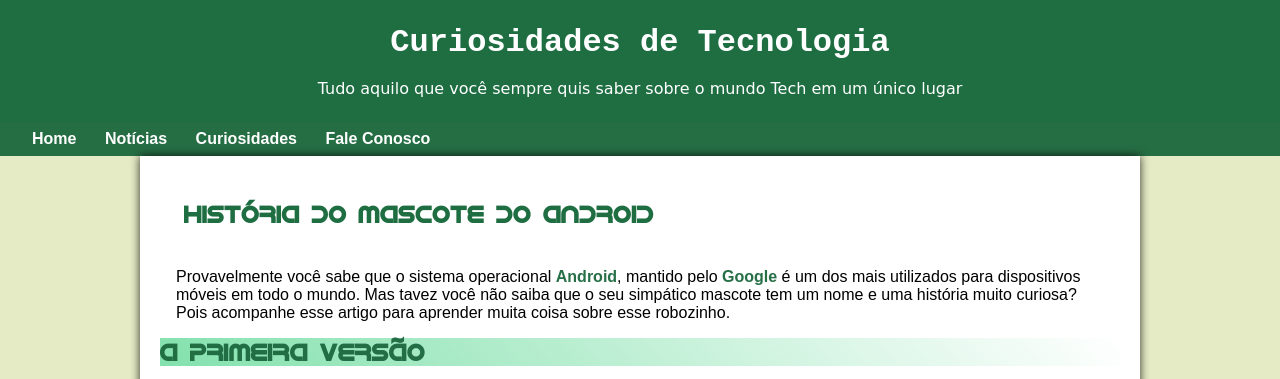
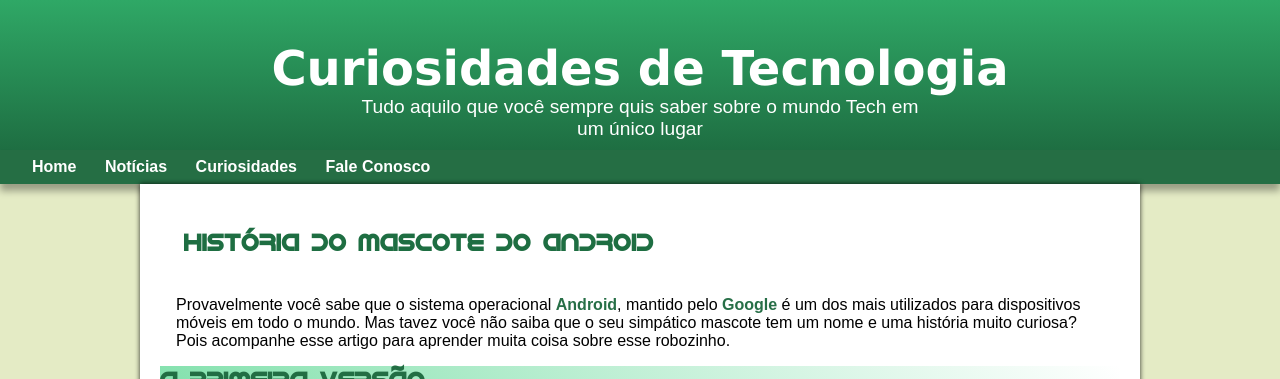
Before and after one commit to vitorlimac/HTML-Javascript, a plain HTML site: page site android/andoid.html in a window 1280 px wide. Shown: the top 379 px of the page. Drawn offline with Linux system fonts and the light colour scheme.

Commit message:
header finish

```diff
--- a/site android/css/style.css
+++ b/site android/css/style.css
@@ -29,19 +29,33 @@ body {
 }
 
 header{
-    background-color: var(--cor4);
+   background-image: linear-gradient(to bottom,var(--cor3), var( --cor4));
     text-align: center;
-    padding: 24px;
+    padding-top: 40px;
     color: white;
+    min-height: 150px;
+}
+
+header h1 {
+    font-family: Verdana, Geneva, Tahoma, sans-serif;
+    font-weight: 900;
+    text-shadow: 2px 2px o rgba(0, 0, 0, 0.685);
+    color: white;
+    font-size: 3em;
+
 }
 
 header p {
     margin-top: 18px;
-    font-family: cursive;
-}
+    font-family:Arial, Helvetica, sans-serif;
+    text-shadow: 2px 2px o rgba(0, 0, 0, 0.685);
+    color: white;
+    font-size: 1.2em;
+    padding-right: 10px;
+    padding-left: 10px;
+    max-width: 600px;
+    margin: auto;
 
-header h1 {
-    font-family:'Courier New', Courier, monospace;
 
 }
 
@@ -49,17 +63,22 @@ nav {
     background-color: var(--cor5);
     padding: 8px;
     font-weight: bold;
+    box-shadow: 0px 7px 7px rgba(0, 0, 0, 0.329);
 }
 
 nav a {
+
     color: white;
     transition: color 0,3s;
     text-decoration: none;
     margin-left:24px;
+    font-weight: bold;
+    border-radius: 5px;
 }
 
 nav a:hover {
     color: black;
+    background-color: var(--cor2);
 }
 
 main {
@@ -67,7 +86,7 @@ main {
     padding: 20px;
     border-radius: 0 0 10px 10px;
     margin: auto;
-    box-shadow: 0 0 10px rgba(0, 0, 0, 0.815);
+    box-shadow: 0 0 5px rgba(0, 0, 0, 0.815);
     margin-bottom: 30px;
     min-width: 320px;
     max-width: 1000px;
@@ -114,12 +133,24 @@ main h2 {
 
 }
 
+aside{
+    background-color: var(--cor1);
+
+}
+
+aside h3 {
+    background-color: var(--cor3);
+    color: white;
+    padding: 16px;
+}
+
 
 footer {
-    background-color: var(--cor5);
+    background-color: var(--cor4);
     color: white;
     text-align: center;
     padding: 24px;
+
 
 }
 
```
